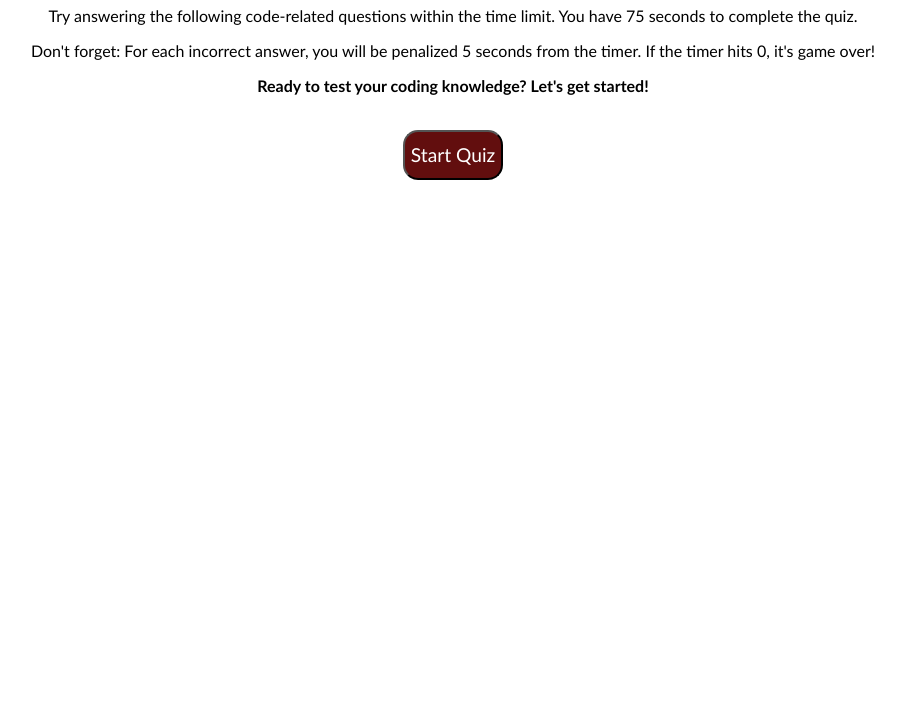
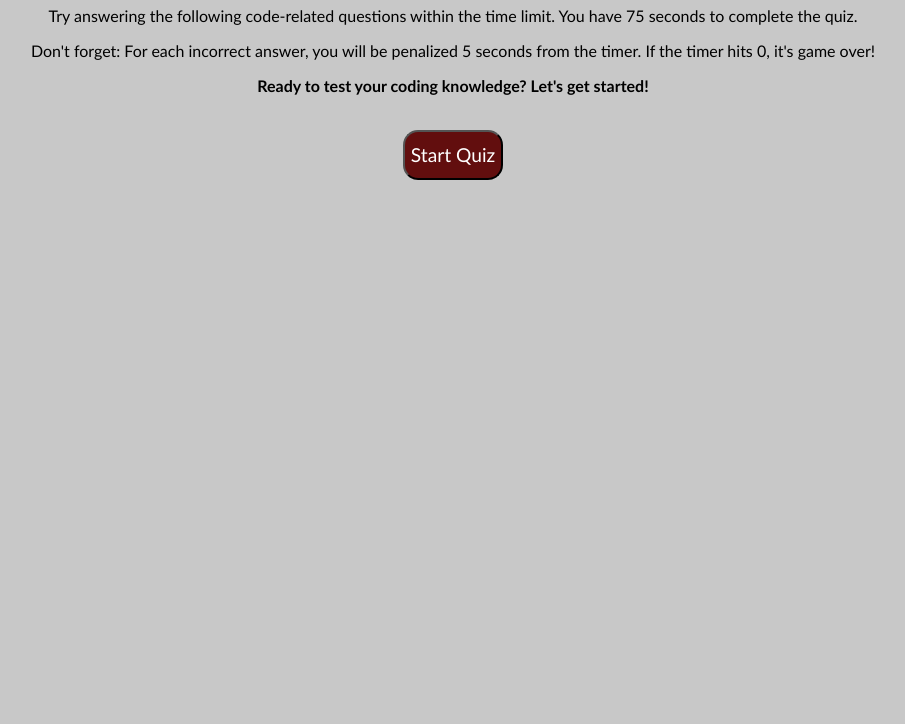
Before and after one commit to NabeelHusein13/CodeandQuiz, a plain HTML site: page index.html in a window 1280 px wide. Shown: the part 76-800 px from the top of the page, without its empty margins (187-1092 px from the left). Drawn offline with Linux system fonts and the light colour scheme.

Commit message:
initial committ

```diff
--- a/assets/style.css
+++ b/assets/style.css
@@ -2,7 +2,7 @@
 * {
     font-family: 'Gill Sans', 'Gill Sans MT', Calibri, 'Trebuchet MS', sans-serif;
     max-width: 100%;
-    background-color: white;
+    background-color: rgb(200, 200, 200);
   }
 
   header {
```
